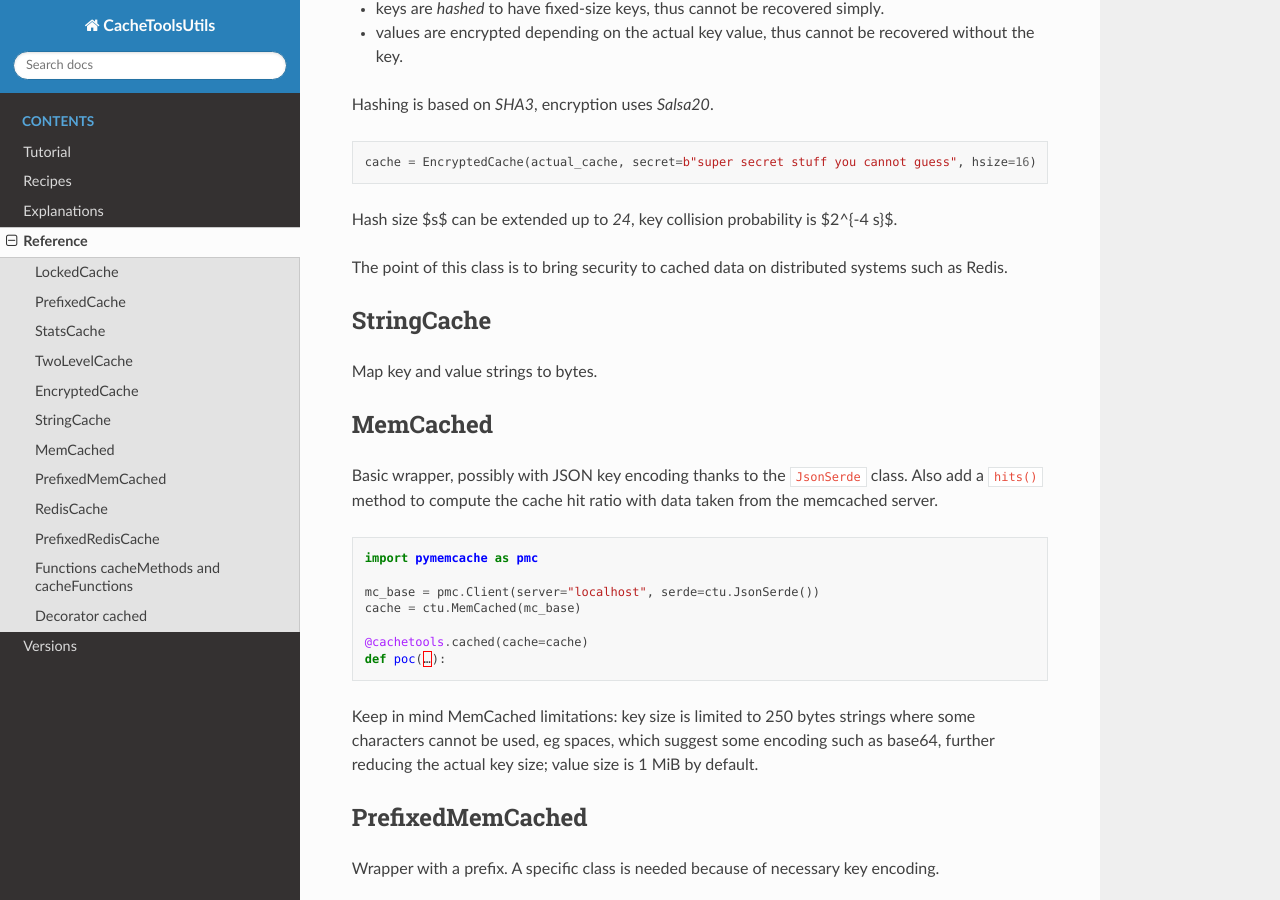
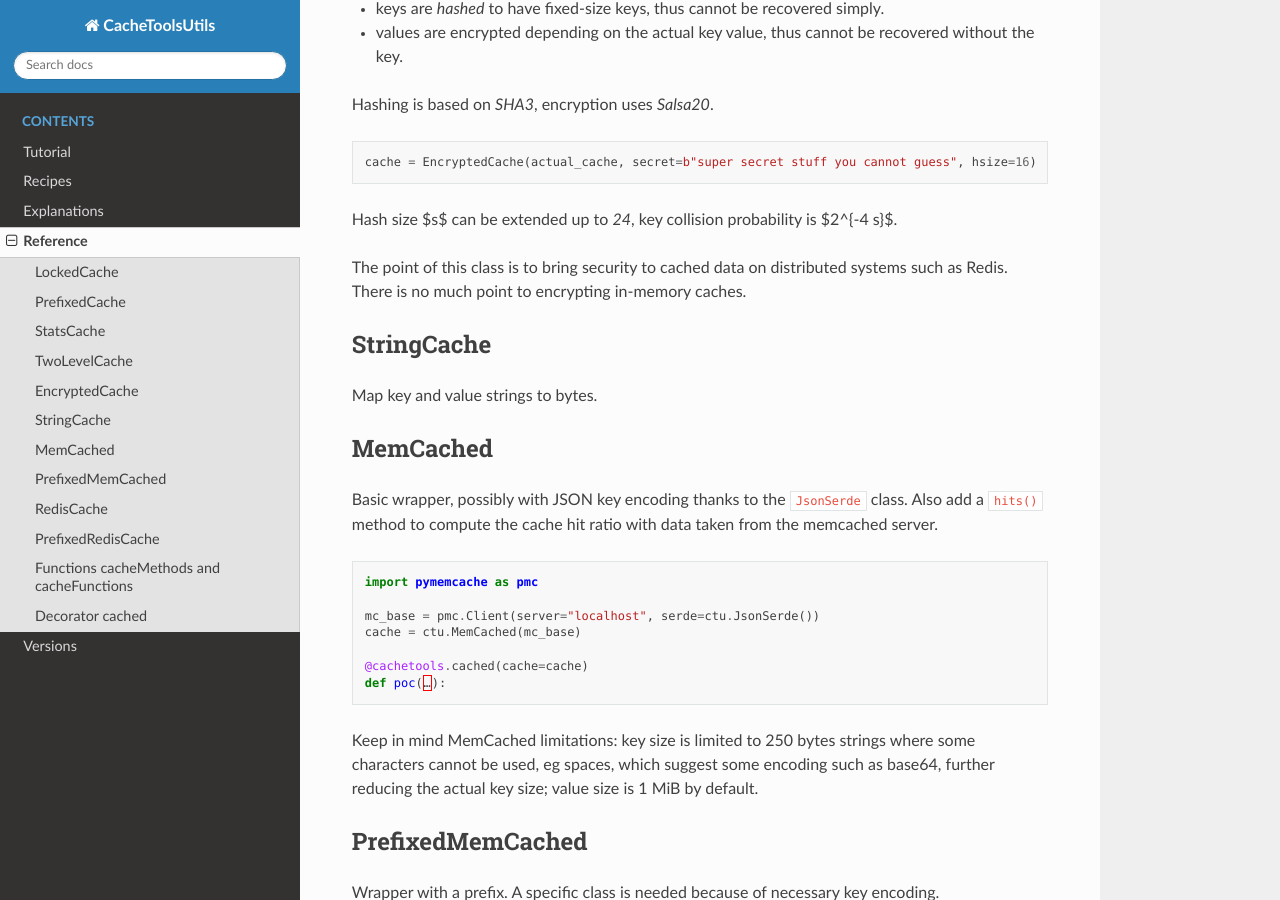
Before and after one commit to zx80/cachetools-utils, a Sphinx documentation site: the page built from docs/REFERENCE.md, in a window 1280 px wide and 900 px high, scrolled down 1792 px. Built offline with Sphinx 7.4.7 and the Read the Docs theme 3.1.0, drawn with Linux system fonts in a browser that asks for light colours; pages that are not in the unit, such as notebooks, are missing from menus.

Commit message:
note about in-memory

```diff
--- a/docs/REFERENCE.md
+++ b/docs/REFERENCE.md
@@ -96,6 +96,7 @@ cache = EncryptedCache(actual_cache, secret=b"super secret stuff you cannot gues
 Hash size $s$ can be extended up to _24_, key collision probability is $2^{-4 s}$.
 
 The point of this class is to bring security to cached data on distributed systems such as Redis.
+There is no much point to encrypting in-memory caches.
 
 ## StringCache
 
```
